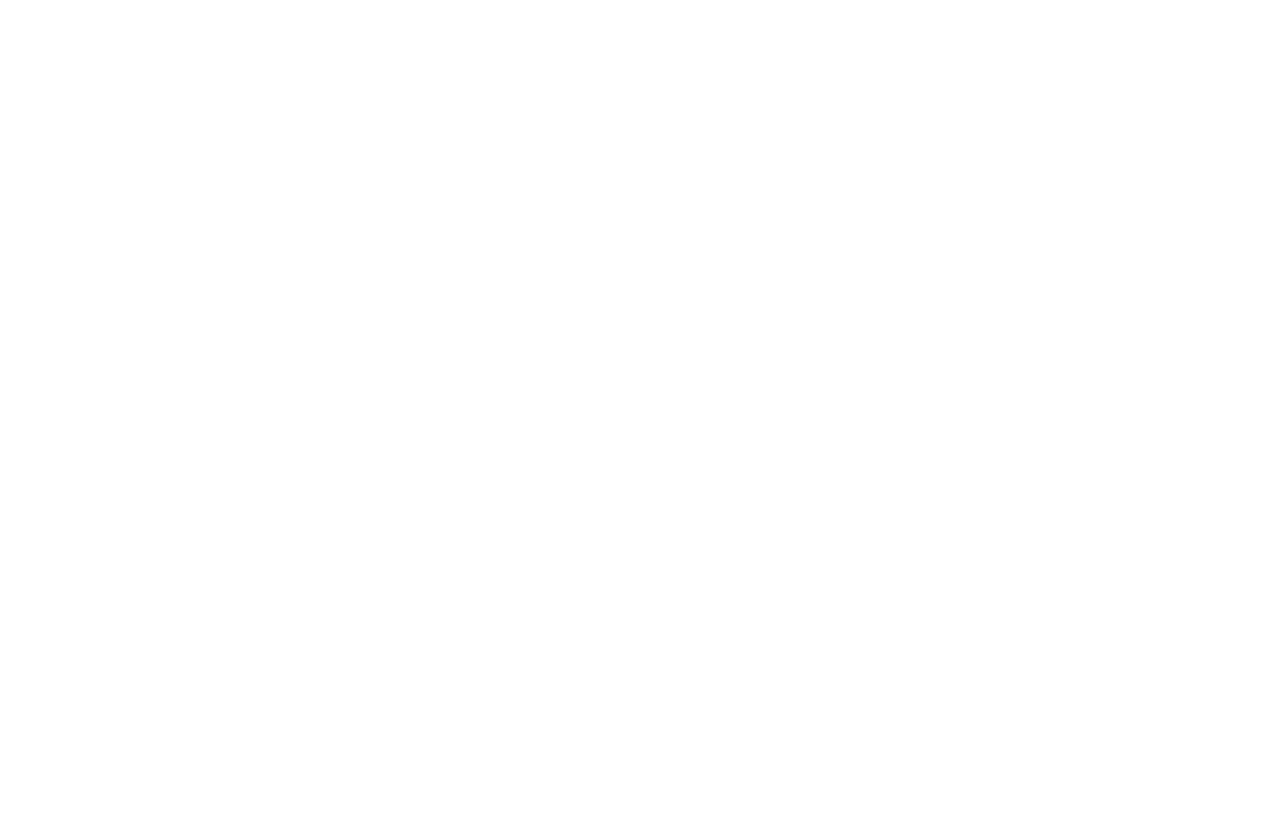
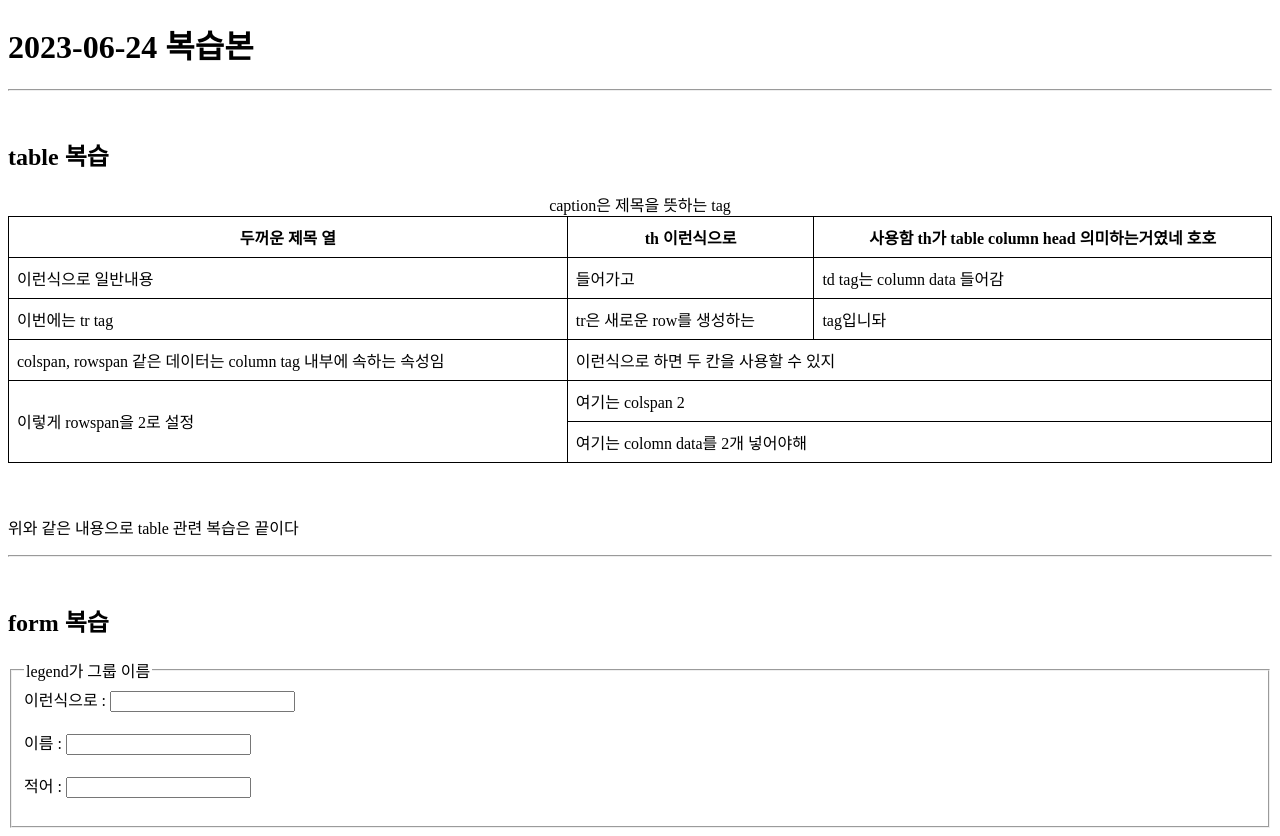
Before and after one commit to junyg418/MyBlogProject, a plain HTML site: page html_study/h0624정리.html in a window 1280 px wide. Before the commit the page ends 800 px from the top, so only its background shows below. Drawn offline with Linux system fonts and the light colour scheme.

Commit message:
20230624 내용 25정리

```diff
--- a/html_study/h0624정리.html
+++ b/html_study/h0624정리.html
@@ -5,8 +5,76 @@
         <meta title="2023-06-24 학습본 정리">
         <!--
             2023-06-25 작성
+            table
+            form
+            input
+            select 학습
+        -->
+        <style>
+            table {
+              border-collapse: collapse; /* 인접한 테두리를 병합하여 일관된 테두리 스타일 적용 */
+              width: 100%; /* 테이블이 부모 요소의 100% 너비를 차지하도록 설정 */
+            }
+            table, th, td {
+              border: 1px solid black; /* 테두리 스타일과 두께 설정 */
+              padding: 8px; /* 셀 내부 여백 설정 */
+            }
+        </style>
+    </head>
+    <body>
+        <h1>2023-06-24 복습본</h1>
 
-        -->
+        <hr>
+        <br>
+        <h2>table 복습</h2>
+        <table>
+            <caption>caption은 제목을 뜻하는 tag</caption>
+            <thead>
+                <tr>
+                    <th>두꺼운 제목 열</th>
+                    <th>th 이런식으로</th>
+                    <th>사용함 th가 table column head 의미하는거였네 호호</th>
+                </tr>
+            </thead>
+            <tbody>
+                <tr>
+                    <td>이런식으로 일반내용</td>
+                    <td>들어가고</td>
+                    <td>td tag는 column data 들어감</td>
+                </tr>
+                <tr>
+                    <td>이번에는 tr tag</td>
+                    <td>tr은 새로운 row를 생성하는</td>
+                    <td>tag입니돠</td>
+                </tr>
+                <tr>
+                    <td>colspan, rowspan 같은 데이터는 column tag 내부에 속하는 속성임</td>
+                    <td colspan="2">이런식으로 하면 두 칸을 사용할 수 있지</td>
+                </tr>
+                <tr>
+                    <td rowspan="2">이렇게 rowspan을 2로 설정</td>
+                    <td colspan="2">여기는 colspan 2</td>
+                </tr>
+                <tr>
+                    <td colspan="2">여기는 colomn data를 2개 넣어야해</td>
+                </tr>
+            </tbody>
+        </table>
+        <br><br>
+        <p>위와 같은 내용으로 table 관련 복습은 끝이다</p>
 
-    </head>
+        <hr>
+        <br>
+        <h2>form 복습</h2>
+        <form action="">
+            <fieldset>
+                <!-- fieldset은 데이터 그룹을 관리하는 set -->
+                <legend>legend가 그룹 이름</legend>
+                이런식으로 : <input type="text"><br><br>
+                이름 : <input type="text"><br><br>
+                적어 : <input type="text"><br><br>
+            </fieldset>
+
+        </form>
+    </body>
 </html>
```
Also changed, not shown: 1 other file.
